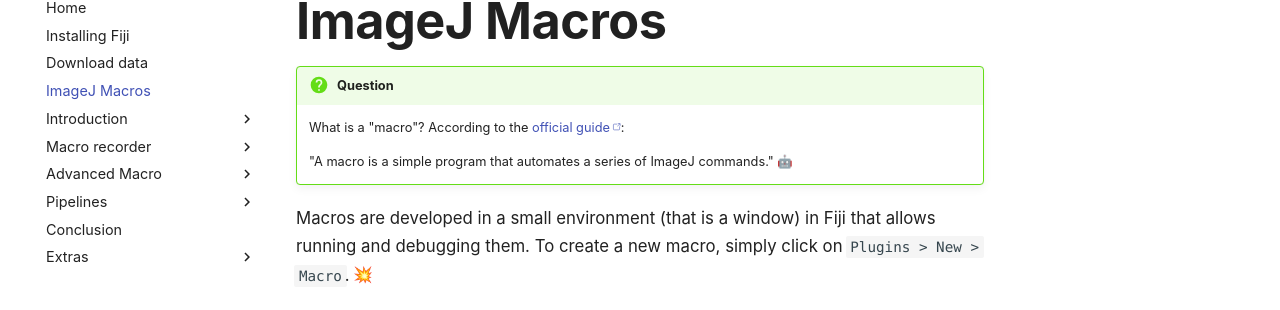
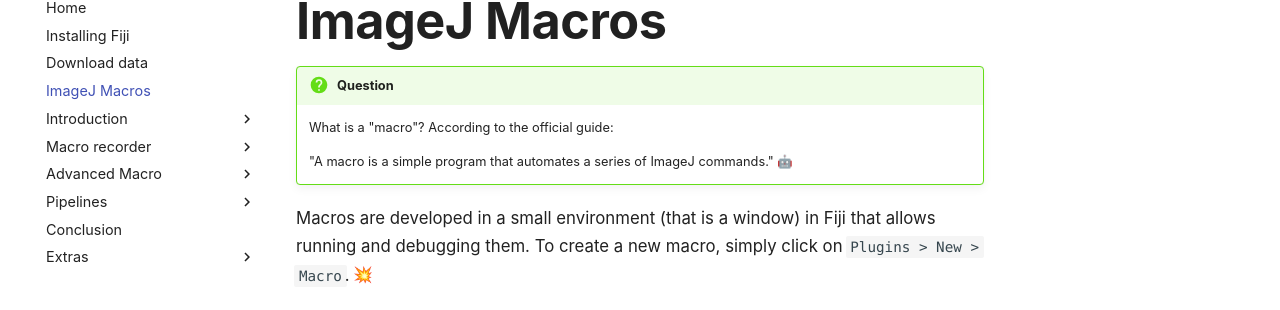
Before and after one commit to nobias-fht/advanced-scripting, an MkDocs documentation site: the page built from docs/course/installation/starting_macro.md, in a window 1280 px wide. Shown: the part 122-432 px from the top of the page. Built offline with MkDocs 1.6.1 and Material for MkDocs 9.7.7, drawn with Linux system fonts in a browser that asks for light colours; emoji names are drawn with the system emoji font; part of the change alters nothing that is shown.

Commit message:
remove link

```diff
--- a/docs/course/installation/starting_macro.md
+++ b/docs/course/installation/starting_macro.md
@@ -5,8 +5,7 @@ tags:
 # ImageJ Macros
 
 !!!Question
-    What is a "macro"? According to the
-    [official guide](https://imagej.nih.gov/ij/developer/macro/macros.html):
+    What is a "macro"? According to the official guide:
 
     "A macro is a simple program that automates a series of ImageJ commands."
     :robot:
```
